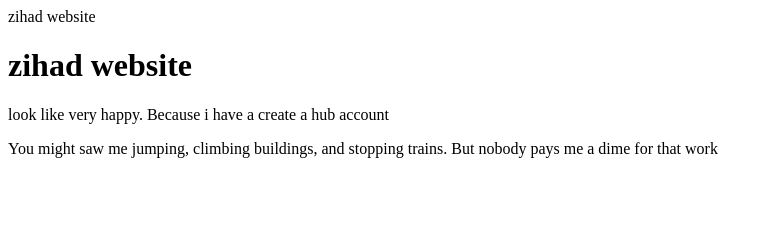
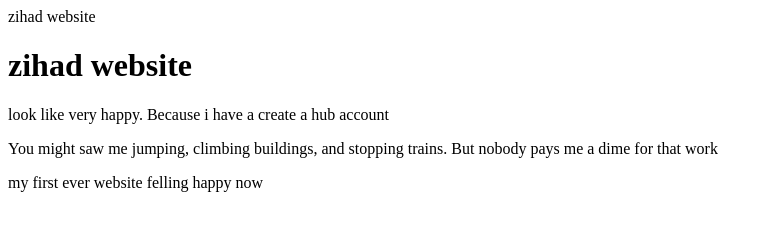
Before and after one commit to adom1111/New-folder-1, a plain HTML site: page index.html in a window 1280 px wide. Shown: the whole page, without its empty margins (0-773 px from the left). Drawn offline with Linux system fonts and the light colour scheme.

Commit message:
Update index.html

```diff
--- a/index.html
+++ b/index.html
@@ -10,5 +10,6 @@
     <h1>zihad website</h1>
     <p> look like very happy. Because i have a create a hub account </p>
     <p>You might saw me jumping, climbing buildings, and stopping trains. But nobody pays me a dime for that work</p>
+    <p> my first ever website felling happy now</p>
 </body>
 </html>
```
